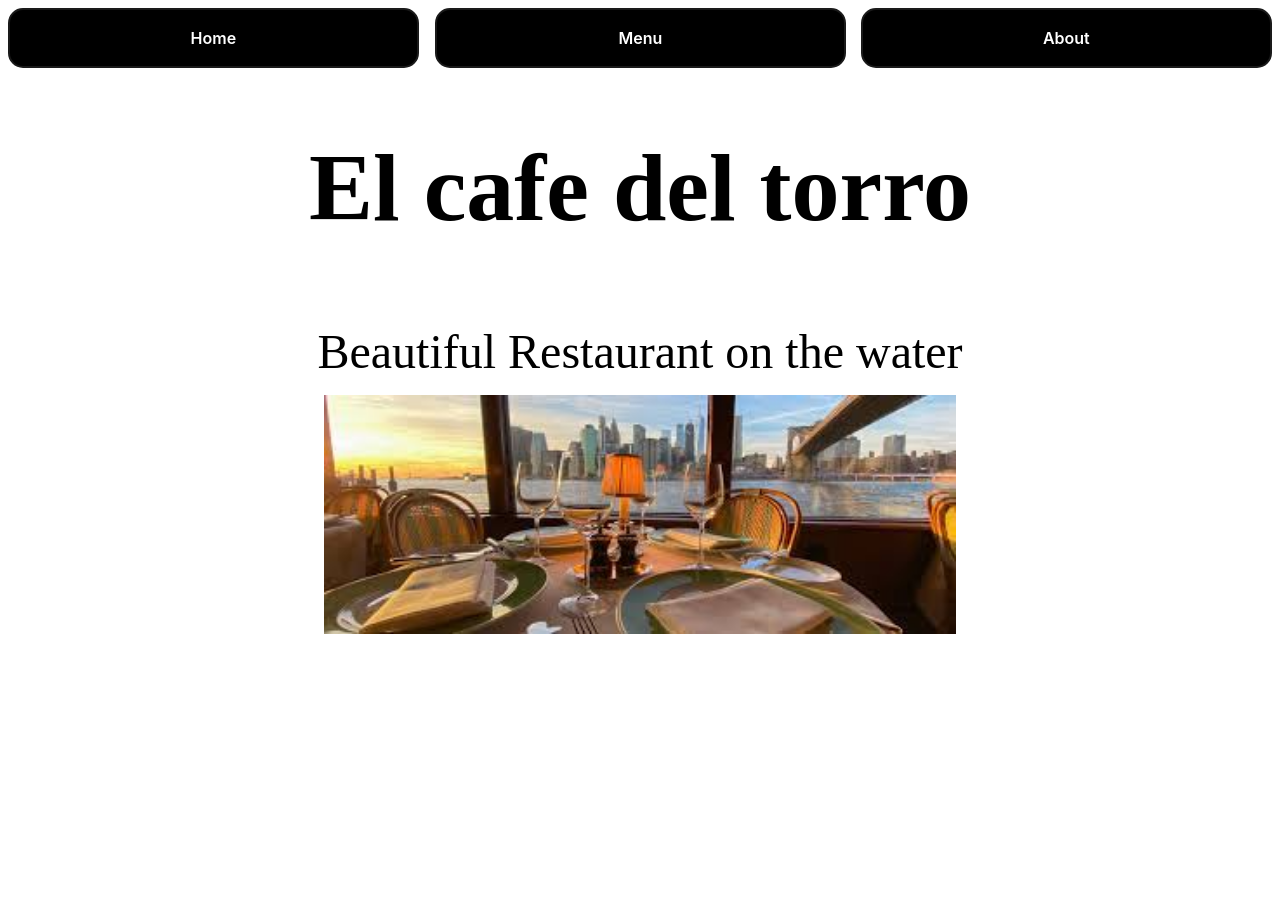
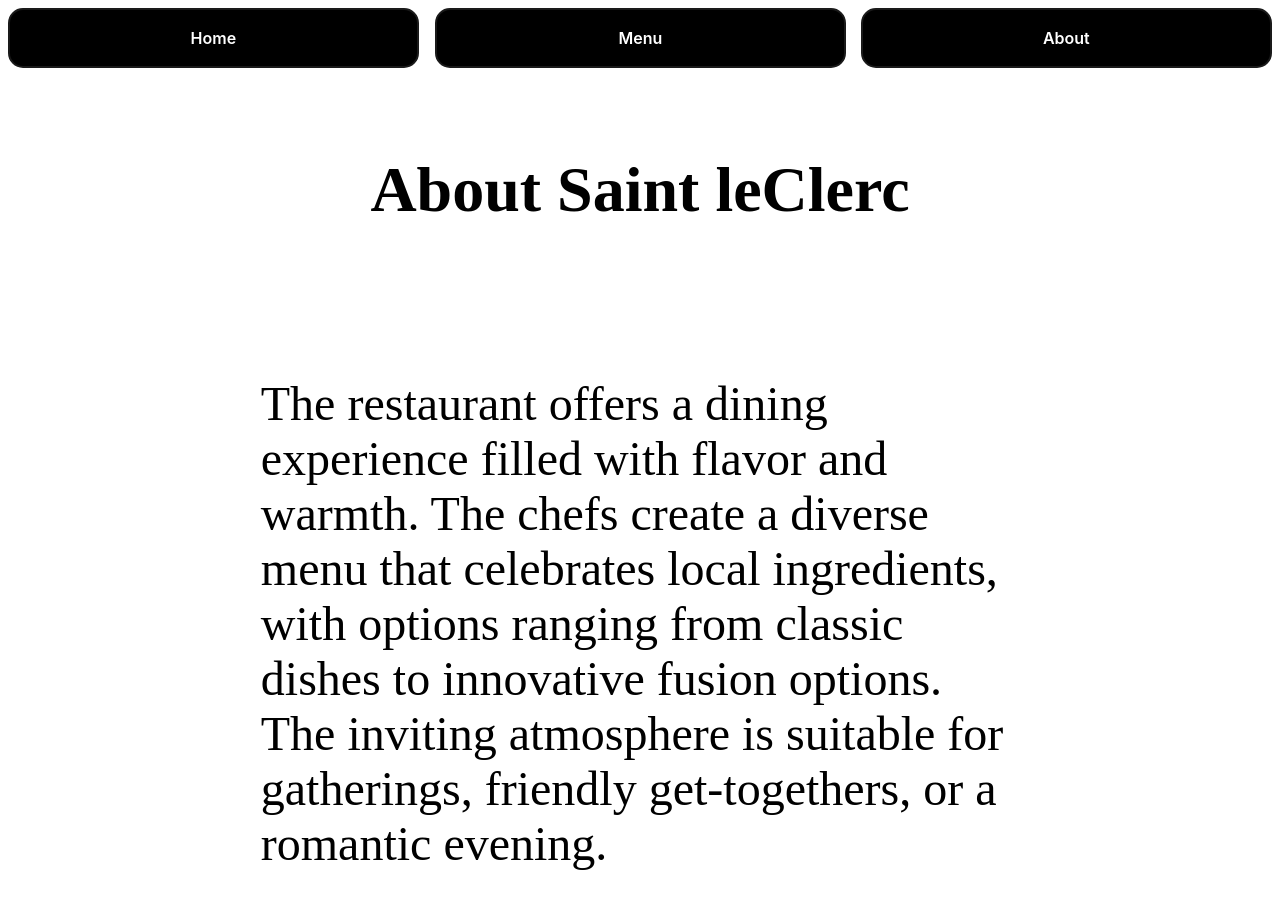
Before and after one commit to FS-Code4/Restaurant-page, a website built with webpack: page src/template.html in a window 1280 px wide. Both pictures are taken after a click on the button "About". Before the commit the page ends 800 px from the top, so only its background shows below. Built offline with nearby package versions, Linux system fonts and the light colour scheme.

Commit message:
About page is functional. DOMcontentloaded moved to index.js.

```diff
--- a/src/appendtoDIV#content.js
+++ b/src/appendtoDIV#content.js
@@ -1,7 +1,6 @@
 import restaurant from '/src/Restaurant.jpg'
 
 export function generateHTML() {
-        document.addEventListener('DOMContentLoaded', () => {
         const contentDiv = document.querySelector('#content');
 
         const h1 = document.createElement('h1');
@@ -16,5 +15,5 @@ export function generateHTML() {
 
 
         contentDiv.append(h1, paragraph, img)
-    })
+
 }
--- a/src/button links/about.js
+++ b/src/button links/about.js
@@ -0,0 +1,18 @@
+/*
+just a heading 'What you should expect'
+followed by a <p> of text saying what it is about
+
+*/
+
+export function generateAbout() {
+    const contentDiv = document.querySelector('#content');
+
+    const h4 = document.createElement('h4')
+    h4.textContent = 'About Saint leClerc'
+
+    const description = document.createElement('p')
+    description.textContent = 'The restaurant offers a dining experience filled with flavor and warmth. The chefs create a diverse menu that celebrates local ingredients, with options ranging from classic dishes to innovative fusion options. The inviting atmosphere is suitable for gatherings, friendly get-togethers, or a romantic evening.'
+    description.classList.add('description')
+
+    contentDiv.append(h4,description)
+}
--- a/src/index.js
+++ b/src/index.js
@@ -1,16 +1,31 @@
 import { generateHTML } from "./appendtoDIV#content";
 import "./styles.css";
 import { generateMenu } from "./button links/menu.js";
+import { generateAbout } from "./button links/about.js";
 
-generateHTML()
+document.addEventListener('DOMContentLoaded', () => {
+    generateHTML()
+})
+
 
 let menu = document.querySelector('.menu');
 let about = document.querySelector('.about');
+let home = document.querySelector('.home');
+const contentDiv = document.querySelector('#content');
 
 
 
 menu.addEventListener('click', () => {
-    const contentDiv = document.querySelector('#content');
     contentDiv.innerHTML = ''
     generateMenu();
 })
+
+about.addEventListener('click', () => {
+    contentDiv.innerHTML = ''
+    generateAbout()
+})
+
+home.addEventListener('click', () => {
+    contentDiv.innerHTML = ''
+    generateHTML();
+})
--- a/src/styles.css
+++ b/src/styles.css
@@ -59,3 +59,11 @@ button {
   box-shadow: none;
   transform: translateY(0);
 }
+
+h4 {
+  font-size: 4rem;
+}
+
+.description {
+  width: 60%;
+}
```
